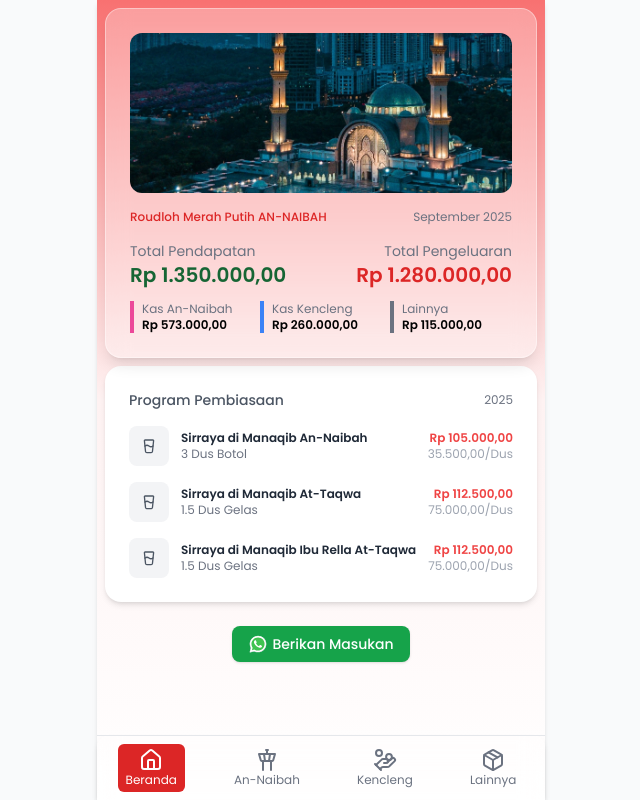
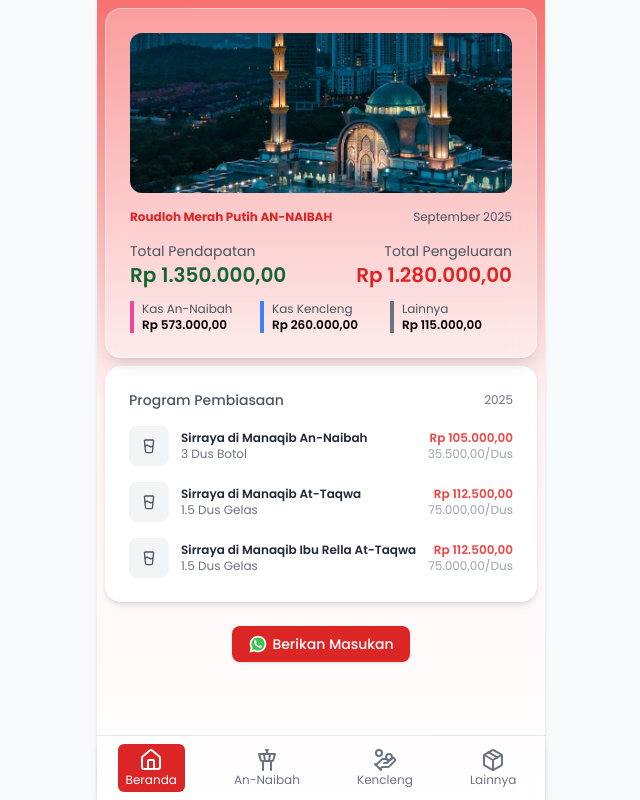
Before and after one commit to mhanifmuhsin/annaibah, a React (Vite) app: page / in a window 1280 px wide. Shown: the whole page, without its empty margins (319-959 px from the left). Built offline with nearby package versions, Linux system fonts and the light colour scheme.

Commit message:
feat: :hammer: update

```diff
--- a/src/components/IncomeCard.tsx
+++ b/src/components/IncomeCard.tsx
@@ -33,14 +33,14 @@ const IncomeCard: React.FC<IncomeCardProps> = ({
 
       {/* Header */}
       <div className="flex flex-col [@media(min-width:400px)]:flex-row items-center justify-between mb-4">
-        <h2 className="text-xs font-medium text-red-600">{title}</h2>
-        <span className="text-xs text-gray-500">{date}</span>
+        <h2 className="text-xs font-bold text-red-600">{title}</h2>
+        <span className="text-xs text-gray-600">{date}</span>
       </div>
 
       {/* Total Income & Expense */}
       <div className="flex items-center justify-between">
         <div>
-          <p className="text-sm [@media(min-width:400px)]:text-md text-gray-500">
+          <p className="text-sm [@media(min-width:400px)]:text-md text-gray-600">
             Total Pendapatan
           </p>
           <h1 className="text-sm [@media(min-width:400px)]:text-xl font-semibold text-green-800">
@@ -49,7 +49,7 @@ const IncomeCard: React.FC<IncomeCardProps> = ({
         </div>
         {totalExpense && (
           <div className="text-right">
-            <p className="text-sm [@media(min-width:400px)]:text-md text-gray-500">
+            <p className="text-sm [@media(min-width:400px)]:text-md text-gray-600">
               Total Pengeluaran
             </p>
             <h1 className="text-sm [@media(min-width:400px)]:text-xl font-semibold text-red-600">
@@ -67,7 +67,7 @@ const IncomeCard: React.FC<IncomeCardProps> = ({
             className="border-l-4 pl-2 flex justify-between [@media(min-width:400px)]:flex-col"
             style={{ borderColor: cat.color }}
           >
-            <p className="text-xs text-gray-500">{cat.name}</p>
+            <p className="text-xs text-gray-600">{cat.name}</p>
             <p className={`text-xs font-semibold`}>{cat.value}</p>
           </div>
         ))}
--- a/src/components/WhatsAppButton.tsx
+++ b/src/components/WhatsAppButton.tsx
@@ -21,7 +21,7 @@ const WhatsAppButton: React.FC<WhatsAppButtonProps> = ({
   return (
     <button
       onClick={handleClick}
-      className="flex item-center text-sm rounded-lg bg-green-600 px-4 py-2 text-white font-medium shadow hover:bg-green-700 transition"
+      className="flex item-center text-sm rounded-lg bg-red-600 px-4 py-2 text-white font-medium shadow hover:bg-red-700 transition"
     >
       <img
         src={waLogo}
```
